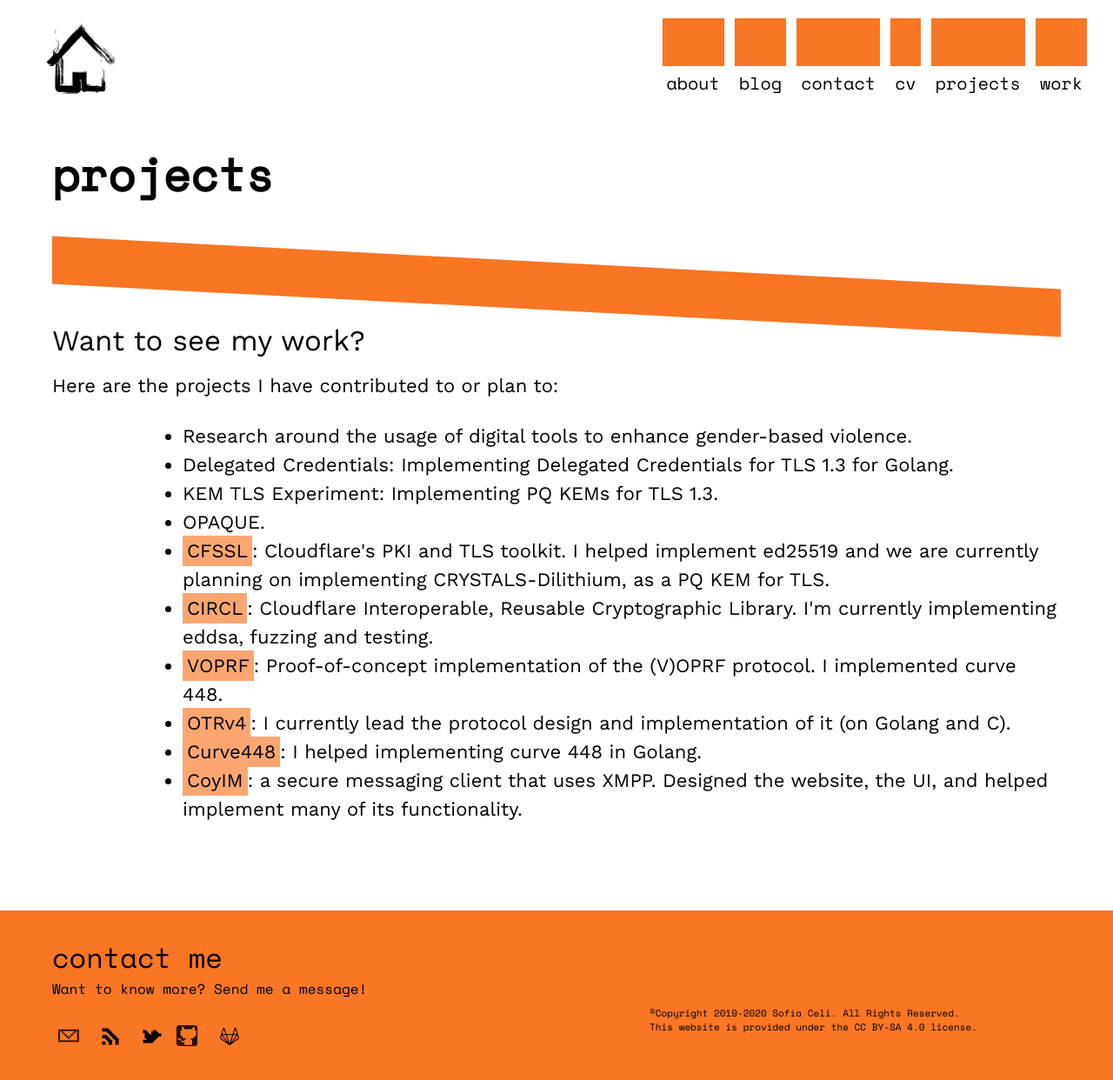
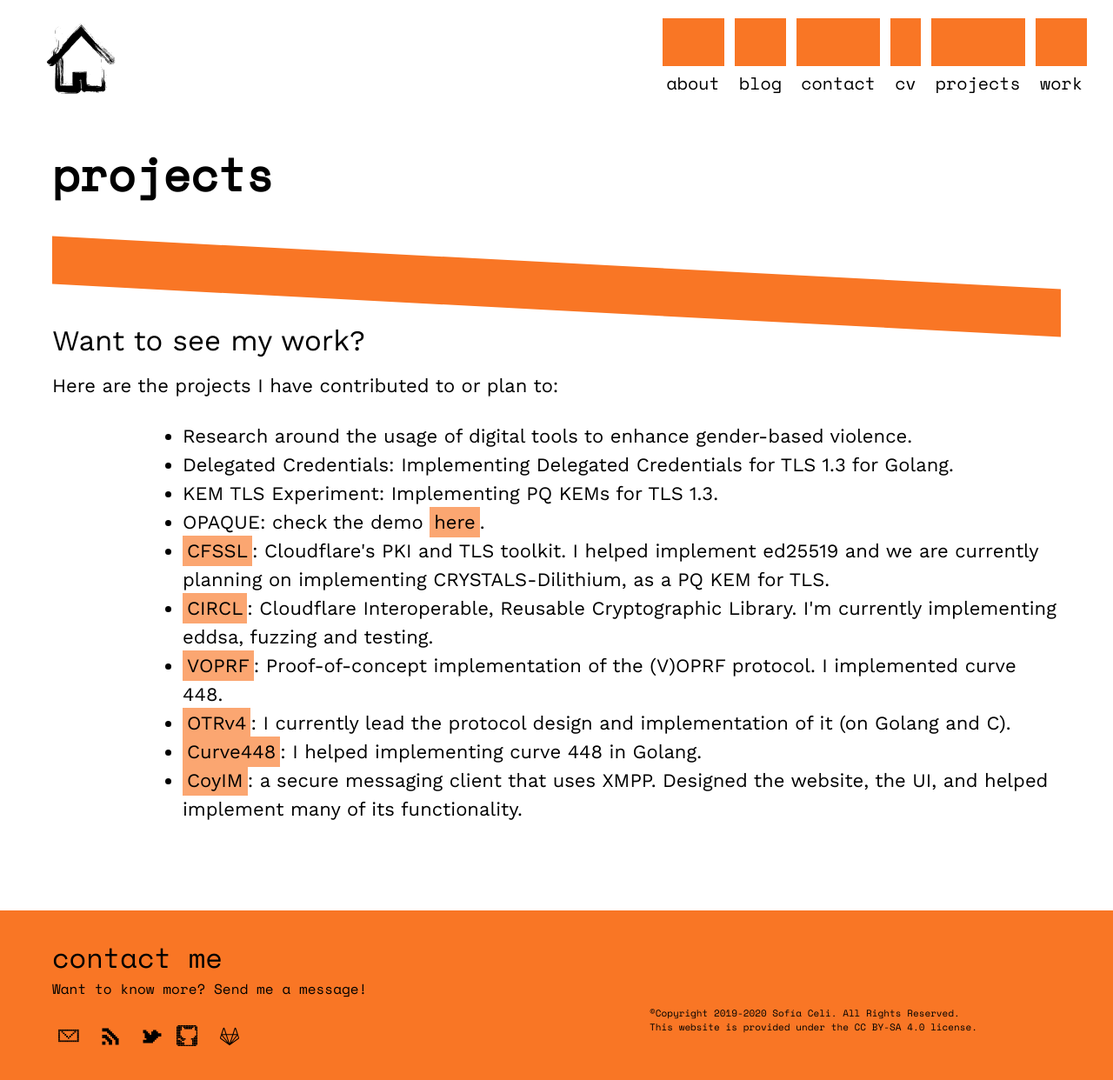
Before and after one commit to claucece/claucece.github.io, a Jekyll site: the page built from projects.html, in a window 1280 px wide and 1247 px high. Shown: the top 1242 px of the window at 87% size. Built offline with Jekyll 4.4.1, drawn with Linux system fonts in a browser that asks for light colours.

Commit message:
Add demo

```diff
--- a/projects.html
+++ b/projects.html
@@ -15,7 +15,7 @@ tags: menu
       <li>Research around the usage of digital tools to enhance gender-based violence.</li>
       <li>Delegated Credentials: Implementing Delegated Credentials for TLS 1.3 for Golang.</li>
       <li>KEM TLS Experiment: Implementing PQ KEMs for TLS 1.3.</li>
-      <li>OPAQUE.</li>
+      <li>OPAQUE: check the demo <a href="https://opaque.research.cloudflare.com/" target="_blank">here</a>.</li>
       <li><a href="https://github.com/cloudflare/cfssl" target="_blank">CFSSL</a>: Cloudflare's PKI and TLS toolkit. I helped implement ed25519 and we are currently planning on implementing CRYSTALS-Dilithium, as a PQ KEM for TLS.</li>
       <li><a href="https://github.com/cloudflare/circl" target="_blank">CIRCL</a>: Cloudflare Interoperable, Reusable Cryptographic Library. I'm currently implementing eddsa, fuzzing and testing.</li>
       <li><a href="https://github.com/alxdavids/voprf-poc" target="_blank">VOPRF</a>: Proof-of-concept implementation of the (V)OPRF protocol. I implemented curve 448.</li>
```
